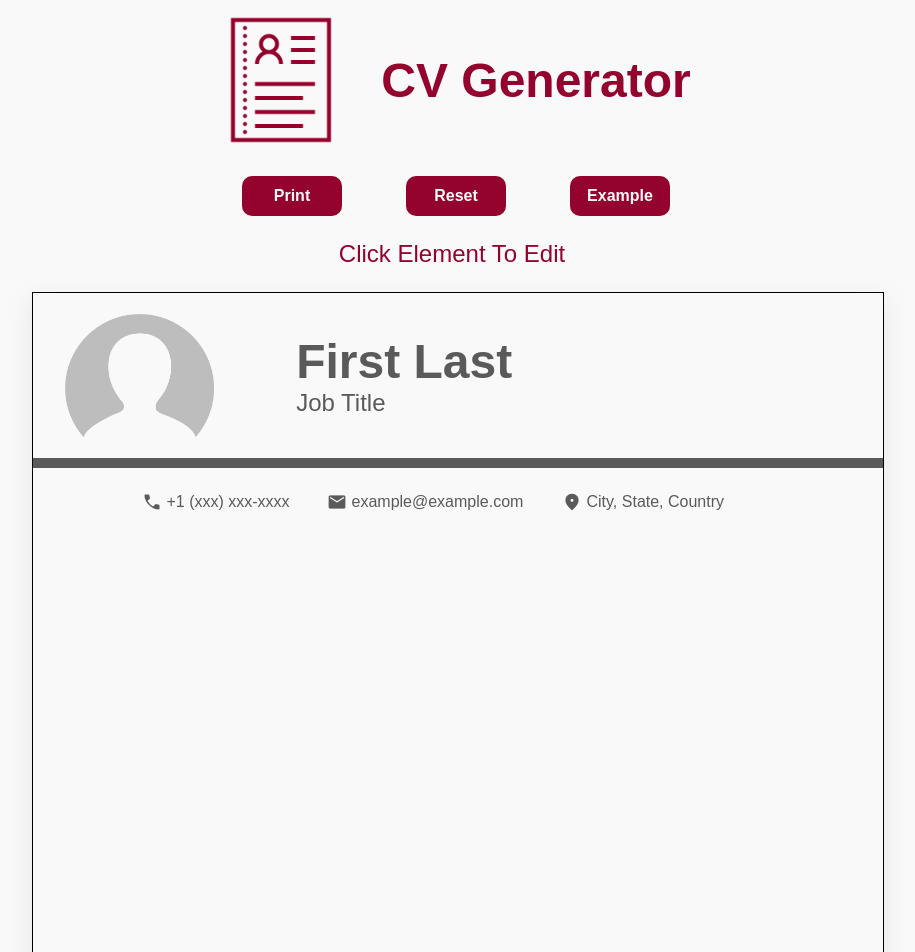
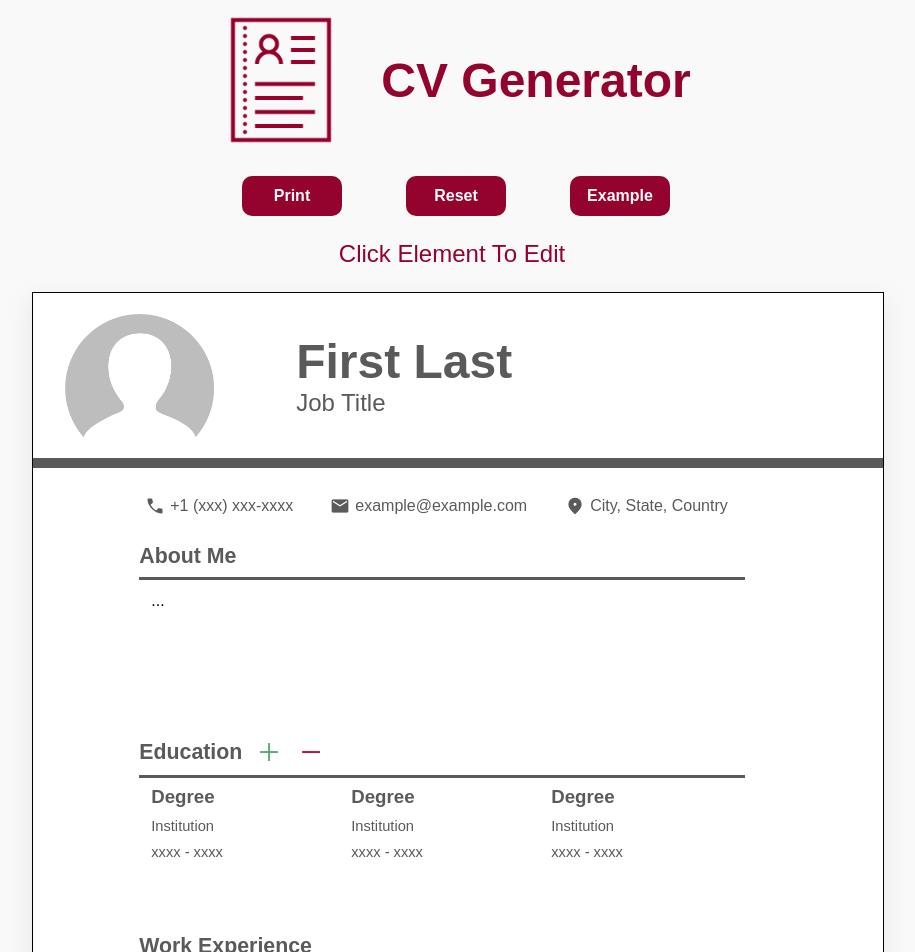
Before and after one commit to zeeeli/cv-generator, a React (Create React App) app: page / in a window 1280 px wide. Shown: the top 952 px of the page, without its empty margins (194-1109 px from the left). Built offline with nearby package versions, Linux system fonts and the light colour scheme.

Commit message:
Convert repeated input into React component and style education section

```diff
--- /dev/null
+++ b/src/components/CVFormEdu.js
@@ -0,0 +1,57 @@
+import React, { Component } from "react";
+import CVFormInput from "./CVFormInput";
+
+export default class CVFormEdu extends Component {
+  render() {
+    return (
+      <section id="education">
+        <h3 id="edu-header">
+          Education
+          <img
+            src={require("../assets/add.png")}
+            alt="plus symbol"
+            id="add-edu"
+            style={{ width: 30, height: 30 }}
+            title="Add to end"
+          />
+          <img
+            src={require("../assets/remove.png")}
+            alt="minus symbol"
+            id="remove-edu"
+            style={{ width: 30, height: 30 }}
+            title="Remove from end"
+          />
+        </h3>
+        <div id="edu-body">
+          <div>
+            <CVFormInput defaultText="Degree" id="degree-name" length={20} />
+            <CVFormInput
+              defaultText="Institution"
+              id="insti-name"
+              length={28}
+            />
+            <CVFormInput defaultText="xxxx - xxxx" id="years" length={11} />
+          </div>
+          <div>
+            <CVFormInput defaultText="Degree" id="degree-name" length={20} />
+            <CVFormInput
+              defaultText="Institution"
+              id="insti-name"
+              length={28}
+            />
+            <CVFormInput defaultText="xxxx - xxxx" id="years" length={11} />
+          </div>
+          <div>
+            <CVFormInput defaultText="Degree" id="degree-name" length={20} />
+            <CVFormInput
+              defaultText="Institution"
+              id="insti-name"
+              length={28}
+            />
+            <CVFormInput defaultText="xxxx - xxxx" id="years" length={11} />
+          </div>
+        </div>
+      </section>
+    );
+  }
+}
--- /dev/null
+++ b/src/components/CVFormInput.js
@@ -0,0 +1,32 @@
+import React, { Component } from "react";
+
+export default class CVFormInput extends Component {
+  constructor(props) {
+    super(props);
+  }
+  render() {
+    const { defaultText, id, length, seed = "" } = this.props;
+    if (seed !== "") {
+      return (
+        <input
+          type="text"
+          id={id}
+          maxLength={length}
+          value={seed}
+          autoComplete="off"
+        />
+      );
+    } else {
+      return (
+        <input
+          type="text"
+          contentEditable="true"
+          placeholder={defaultText}
+          id={id}
+          maxLength={length}
+          autoComplete="off"
+        />
+      );
+    }
+  }
+}
--- a/src/components/CVMain.css
+++ b/src/components/CVMain.css
@@ -14,6 +14,7 @@
   display: flex;
   flex-direction: column;
   color: #5a5a5a;
+  background-color: #fff;
 }
 
 .cv-wrapper > header {
@@ -56,14 +57,15 @@ input[type="text"] {
 }
 
 section {
-  max-width: 90%;
+  width: 75%;
+  max-width: 75%;
+  padding-top: 28px;
   align-self: center;
 }
 
 #contact-info {
   display: flex;
   gap: 10px;
-  padding-top: 24px;
   padding-left: 12px;
 }
 
@@ -88,3 +90,79 @@ section {
 #phone-input {
   max-width: 150px;
 }
+
+#about-me {
+  height: 15%;
+}
+#about-input {
+  padding-top: 12px;
+  padding-left: 12px;
+  padding-right: 12px;
+  resize: none;
+  width: 91%;
+  border: none;
+  background-color: inherit;
+  font: inherit;
+  font-size: 12pt;
+  font-weight: normal;
+  overflow: hidden;
+}
+
+h3 {
+  font-size: 16pt;
+  font-weight: bold;
+  color: inherit;
+  width: 95%;
+  padding-bottom: 8px;
+  border-bottom: 3px solid #5a5a5a;
+}
+
+#education,
+#work-experience {
+  min-height: 15%;
+}
+
+#edu-header {
+  display: flex;
+  align-items: center;
+  gap: 12px;
+}
+
+#add-edu,
+#remove-edu {
+  cursor: pointer;
+}
+
+#add-edu:hover,
+#remove-edu:hover {
+  background-color: #e7e7e7;
+  border-radius: 16px;
+}
+
+#edu-body {
+  padding-top: 8px;
+  display: grid;
+  grid-template-columns: 200px 200px 200px;
+  grid-template-rows: 120px;
+  width: 600px;
+  max-width: 600px;
+}
+
+#edu-body > div {
+  display: flex;
+  flex-direction: column;
+  gap: 10px;
+  padding-left: 12px;
+}
+
+#degree-name {
+  font-size: 14pt;
+  color: inherit;
+  font-weight: bold;
+}
+
+#insti-name,
+#years {
+  font-size: 11pt;
+  color: inherit;
+}
--- a/src/components/CVMain.js
+++ b/src/components/CVMain.js
@@ -1,5 +1,7 @@
 import React, { Component } from "react";
 import "./CVMain.css";
+import CVFormInput from "./CVFormInput";
+import CVFormEdu from "./CVFormEdu";
 
 export default class CVMain extends Component {
   render() {
@@ -9,54 +11,48 @@ export default class CVMain extends Component {
           <header>
             <img src={require("../assets/default-profile.png")} alt="Profile" />
             <h2>
-              <input
-                type="text"
-                contentEditable="true"
-                placeholder={"First Last"}
+              <CVFormInput
+                defaultText="First Last"
                 id="name-input"
-                maxLength={21}
+                length={21}
               />
               <br></br>
-              <input
-                type="text"
-                contentEditable="true"
-                placeholder={"Job Title"}
-                id="job-input"
-                maxLength={23}
-              />
+              <CVFormInput defaultText="Job Title" id="job-input" length={23} />
             </h2>
           </header>
           <section id="contact-info">
             <div>
               <img src={require("../assets/phone.png")} alt="Phone number" />
-              <input
-                type="text"
-                contentEditable="true"
-                placeholder={"+1 (xxx) xxx-xxxx"}
+              <CVFormInput
+                defaultText="+1 (xxx) xxx-xxxx"
                 id="phone-input"
-                maxLength={17}
+                length={17}
               />
             </div>
             <div>
-              <img src={require("../assets/mail.png")} alt="Phone number" />
-              <input
-                type="text"
-                contentEditable="true"
-                placeholder={"example@example.com"}
+              <img src={require("../assets/mail.png")} alt="email" />
+              <CVFormInput
+                defaultText="example@example.com"
                 id="email-input"
-                maxLength={33}
+                length={25}
               />
             </div>
             <div>
-              <img src={require("../assets/location.png")} alt="Phone number" />
-              <input
-                type="text"
-                contentEditable="true"
-                placeholder={"City, State, Country"}
+              <img src={require("../assets/location.png")} alt="location" />
+              <CVFormInput
+                defaultText="City, State, Country"
                 id="location-input"
-                maxLength={20}
+                length={20}
               />
             </div>
+          </section>
+          <section id="about-me">
+            <h3>About Me</h3>
+            <textarea rows={6} placeholder="..." id="about-input" />
+          </section>
+          <CVFormEdu />
+          <section id="work">
+            <h3>Work Experience</h3>
           </section>
         </div>
       </main>
```
Also changed, not shown: src/assets/add.png (added), src/assets/remove.png (added).
